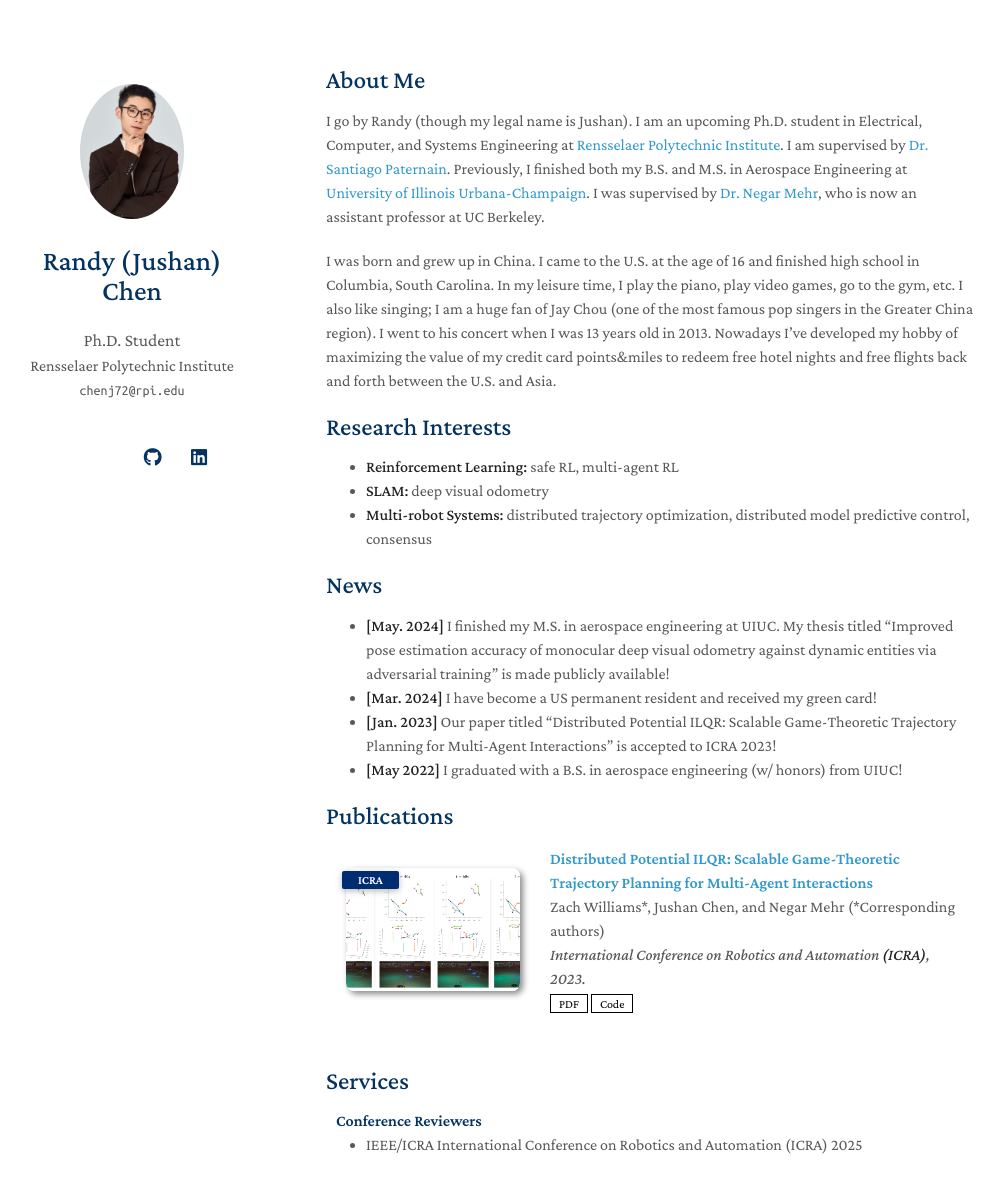
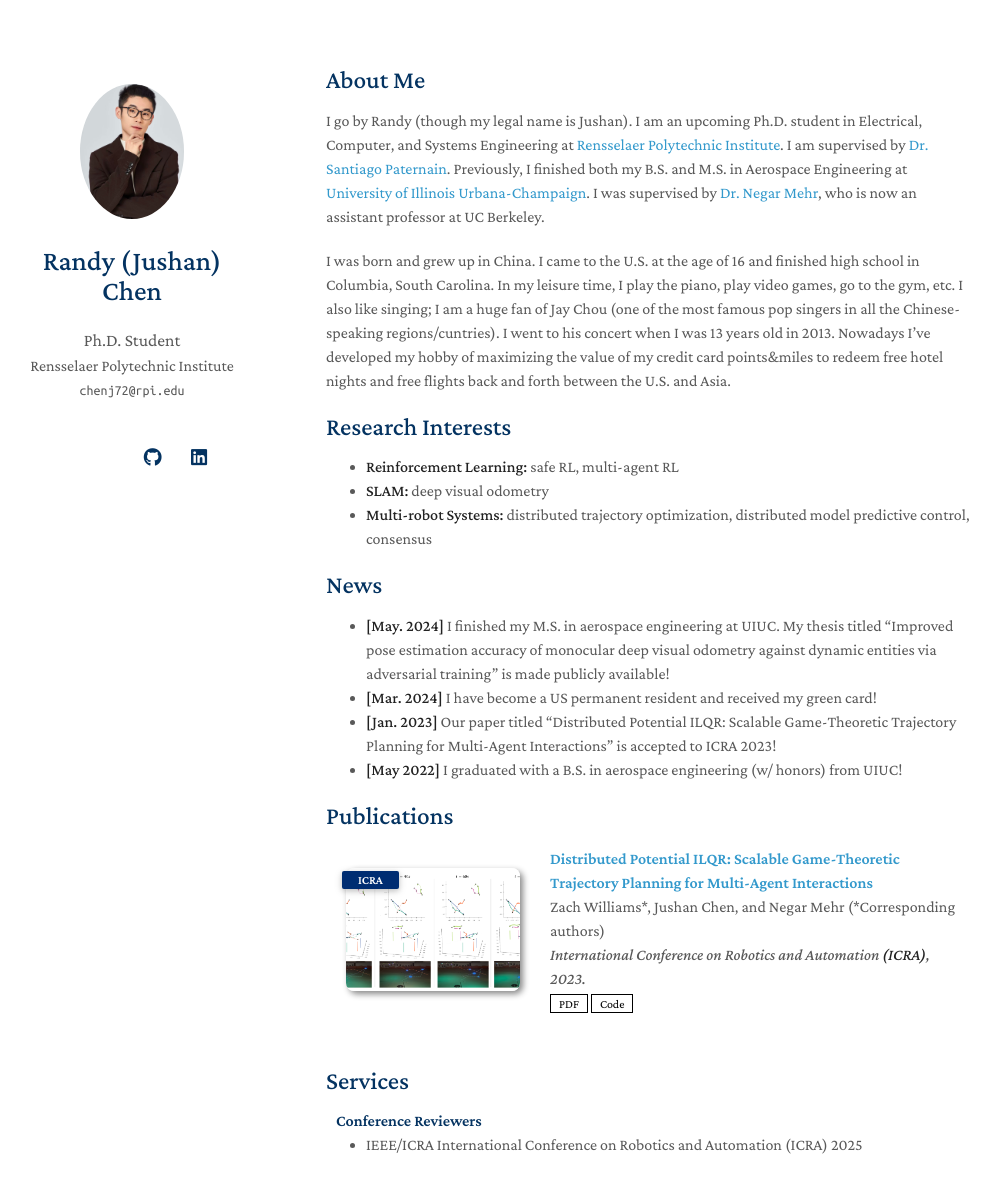
Before and after one commit to Jushan-Randy-Chen/Jushan-Randy-Chen.github.io, a Jekyll site: the page built from index.md, in a window 1280 px wide and 1236 px high. Shown: the top 1193 px of the window, without its empty margins (144-1147 px from the left). Built offline with Jekyll 4.4.1, drawn with Linux system fonts in a browser that asks for light colours; a style sheet for code colours, icons or effects is not loaded; our own code applies the rules of GitHub Pages for plain Markdown files.

Commit message:
Update index.md

```diff
--- a/index.md
+++ b/index.md
@@ -6,7 +6,7 @@
 
 I go by Randy (though my legal name is Jushan). I am an upcoming Ph.D. student in Electrical, Computer, and Systems Engineering at [Rensselaer Polytechnic Institute](https://ecse.rpi.edu/). I am supervised by [Dr. Santiago Paternain](https://sites.ecse.rpi.edu/~paters/). Previously, I finished both my B.S. and M.S. in Aerospace Engineering at [University of Illinois Urbana-Champaign](https://aerospace.illinois.edu/). I was supervised by [Dr. Negar Mehr](https://negarmehr.com/), who is now an assistant professor at UC Berkeley.
 
-I was born and grew up in China. I came to the U.S. at the age of 16 and finished high school in Columbia, South Carolina. In my leisure time, I play the piano, play video games, go to the gym, etc. I also like singing; I am a huge fan of Jay Chou (one of the most famous pop singers in the Greater China region). I went to his concert when I was 13 years old in 2013. Nowadays I've developed my hobby of maximizing the value of my credit card points&miles to redeem free hotel nights and free flights back and forth between the U.S. and Asia.
+I was born and grew up in China. I came to the U.S. at the age of 16 and finished high school in Columbia, South Carolina. In my leisure time, I play the piano, play video games, go to the gym, etc. I also like singing; I am a huge fan of Jay Chou (one of the most famous pop singers in all the Chinese-speaking regions/cuntries). I went to his concert when I was 13 years old in 2013. Nowadays I've developed my hobby of maximizing the value of my credit card points&miles to redeem free hotel nights and free flights back and forth between the U.S. and Asia.
 
 ## Research Interests
 
```
